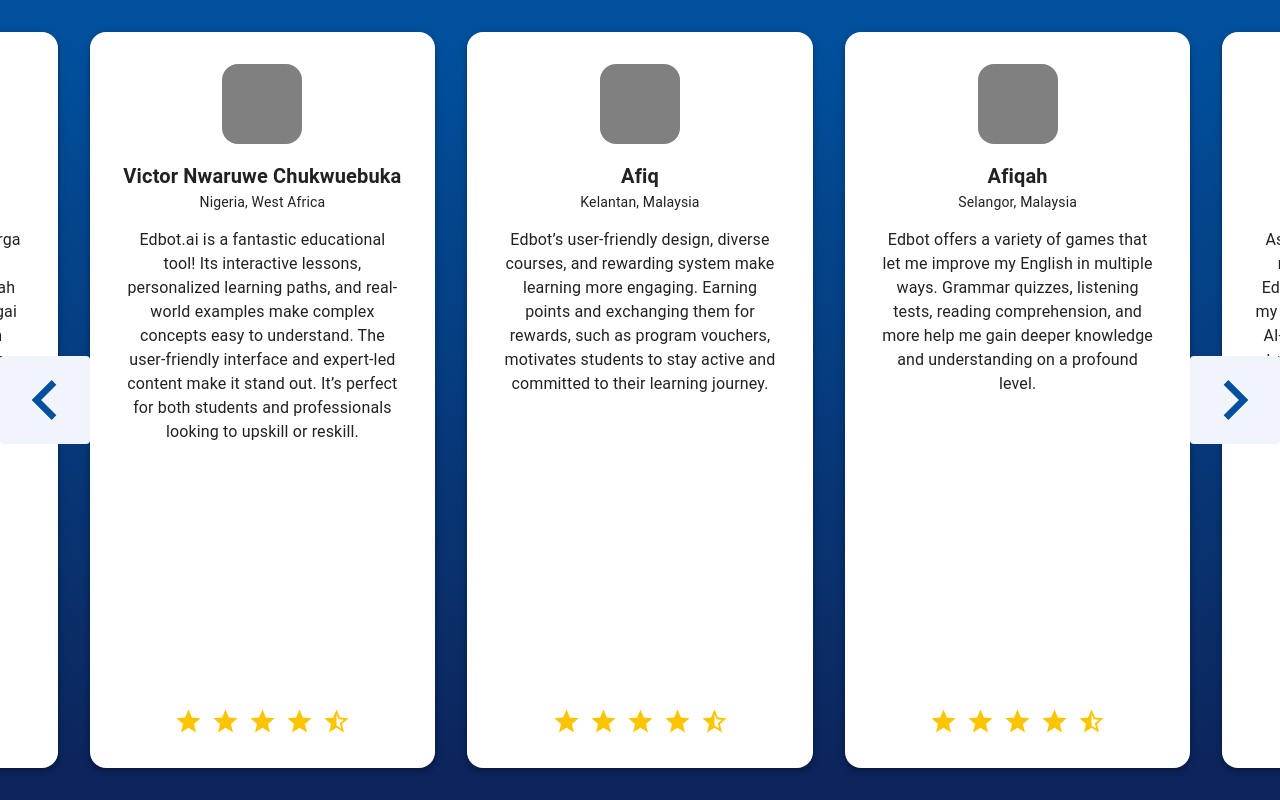
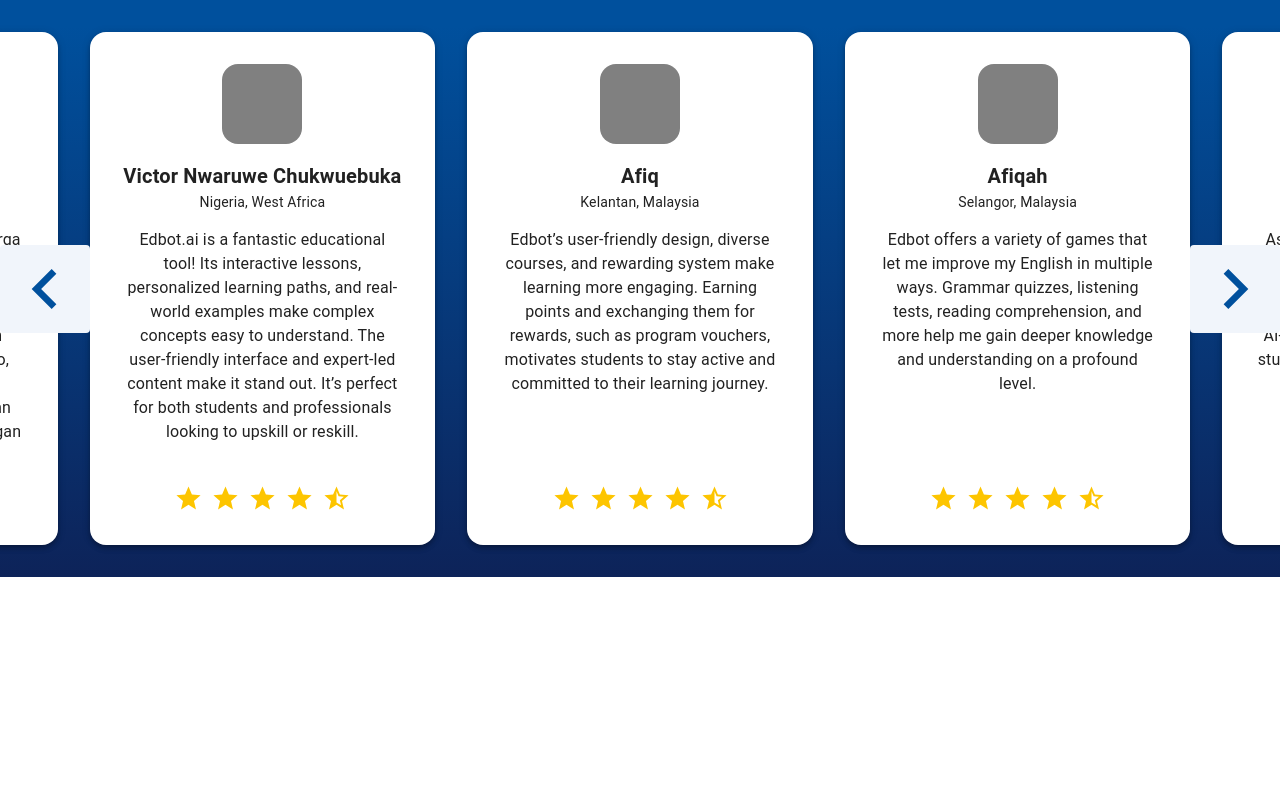
Before and after one commit to hellofromiqbal/infinite-testimonial-cards, a Next.js app: page / in a window 1280 px wide. Built offline with nearby package versions, Linux system fonts and the light colour scheme.

Commit message:
commit 19

```diff
--- a/src/app/page.tsx
+++ b/src/app/page.tsx
@@ -179,7 +179,6 @@ export default function Home() {
     >
       <Box
         sx={{
-          height: { xs: '100svh', sm: '70vh', md: '100vh' },
           position: 'relative',
           display: 'flex',
           justifyContent: 'center',
```
